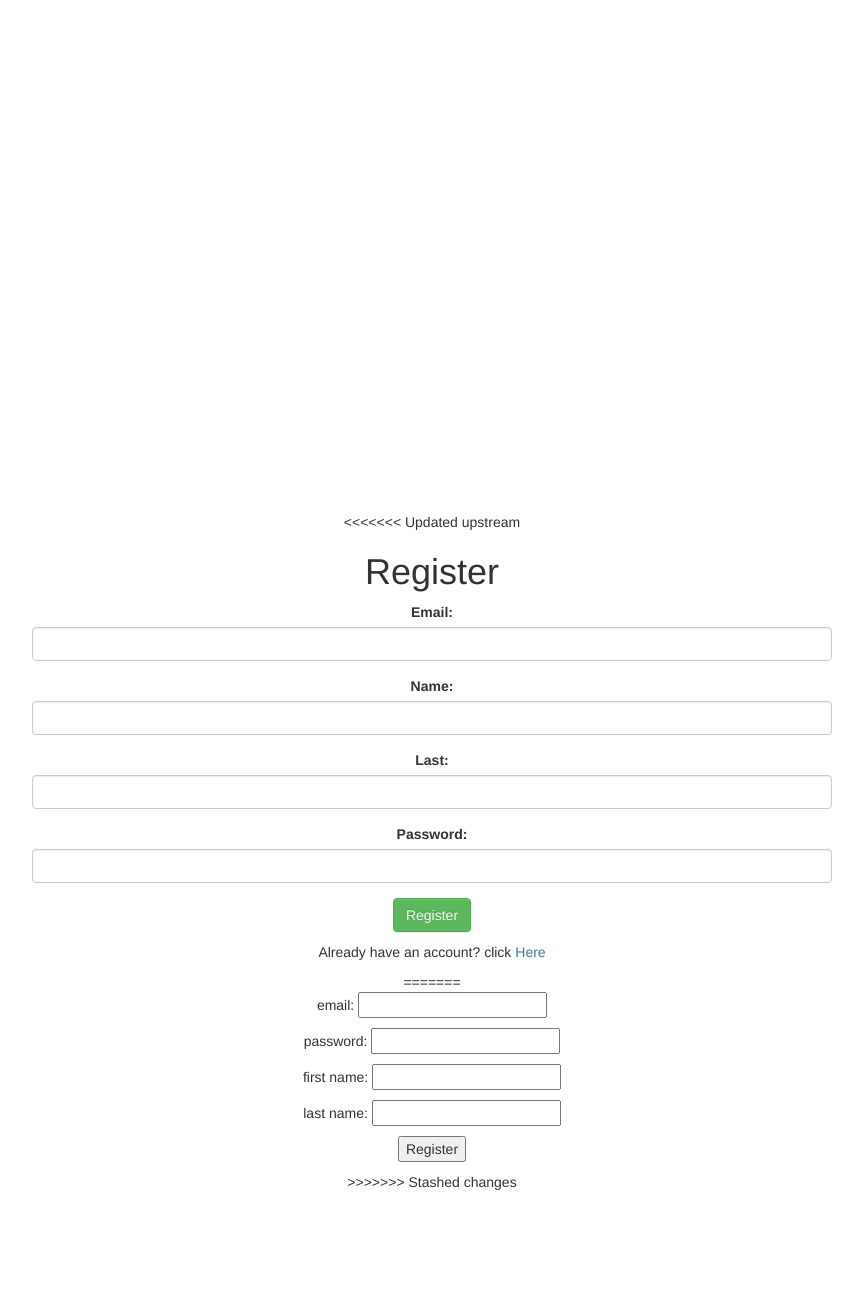
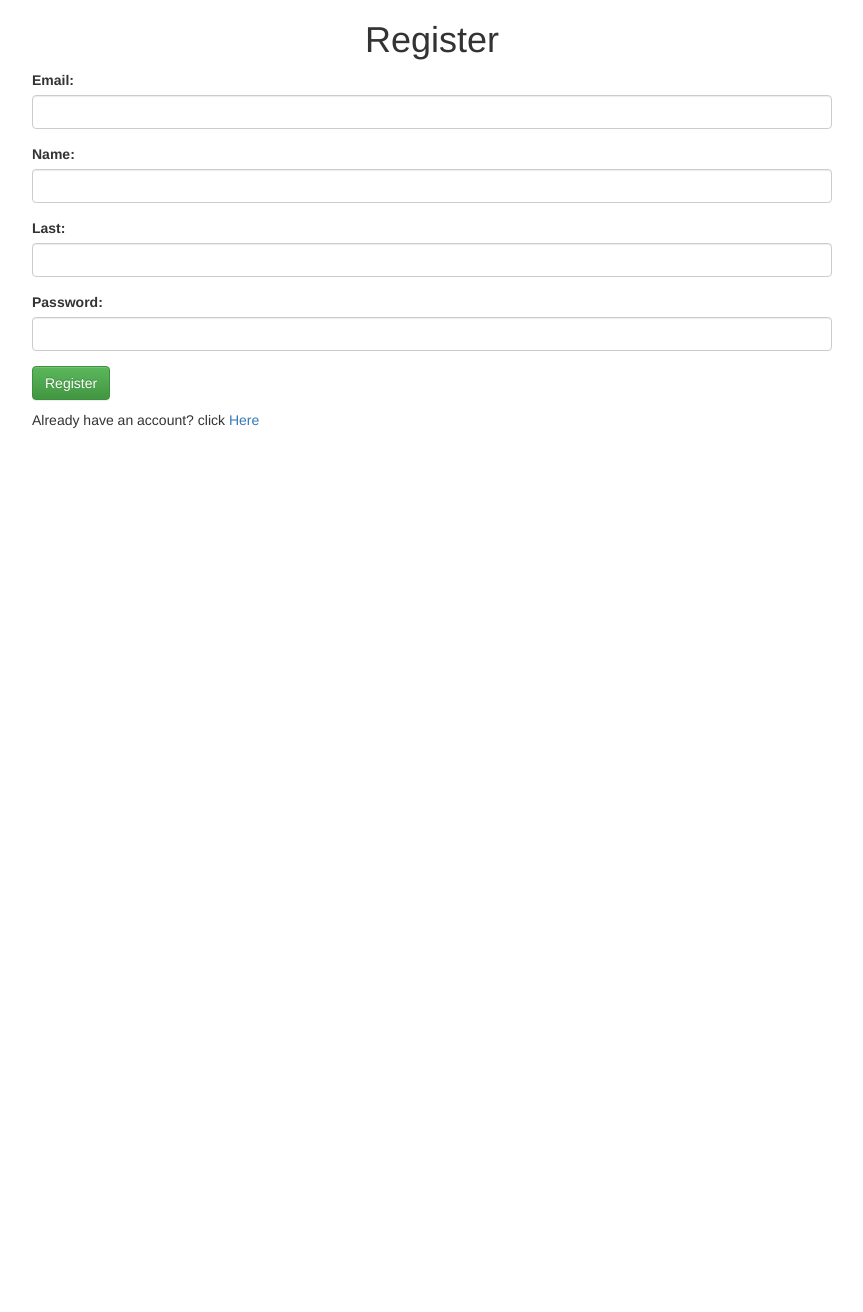
Before and after one commit to aminsol/GreatDatabase, a PHP site: page /register.php in a window 1280 px wide. Shown: the whole page, without its empty margins (208-1071 px from the left). After the commit the page ends 428 px from the top, so only its background shows below. Run offline with PHP 8.4, Linux system fonts and the light colour scheme.

Commit message:
Clean Up and I guess done

```diff
--- a/register.php
+++ b/register.php
@@ -47,7 +47,6 @@ if(isset($_POST['register'])){		//when user clicks submit
 	<!-- Latest compiled and minified CSS -->
 	<link rel="stylesheet" href="css/bootstrap.min.css" >
 
-<<<<<<< Updated upstream
 	<!-- Optional theme -->
 	<link rel="stylesheet" href="css/bootstrap-theme.min.css">
 	<link rel="stylesheet" href="css/custom.css">
@@ -83,28 +82,3 @@ if(isset($_POST['register'])){		//when user clicks submit
 	</div>
 </div>
 </body>
-=======
-<html>
-	<head>
-		<title>REGISTER</title>
-		<link href="css/bootstrap.min.css" type="text/css" rel="stylesheet">
-		<style>
-			body {
-				margin-top: 40%;
-				text-align: center;
-			}
-		</style>
-	</head>
-	<body>
-		<div id="register">
-			<form action="" method="post" id="login">
-				<p>email: <input type="text" name="email"/></p>
-				<p>password: <input type="password" name="password"/></p>
-				<p>first name: <input type="text" name="first"/></p>
-				<p>last name: <input type="text" name="last"/></p>
-				<p><input type="submit" name="register" value="Register"/></p>
-			</form>
-		</div>
-	</body>
-</html>
->>>>>>> Stashed changes
```
